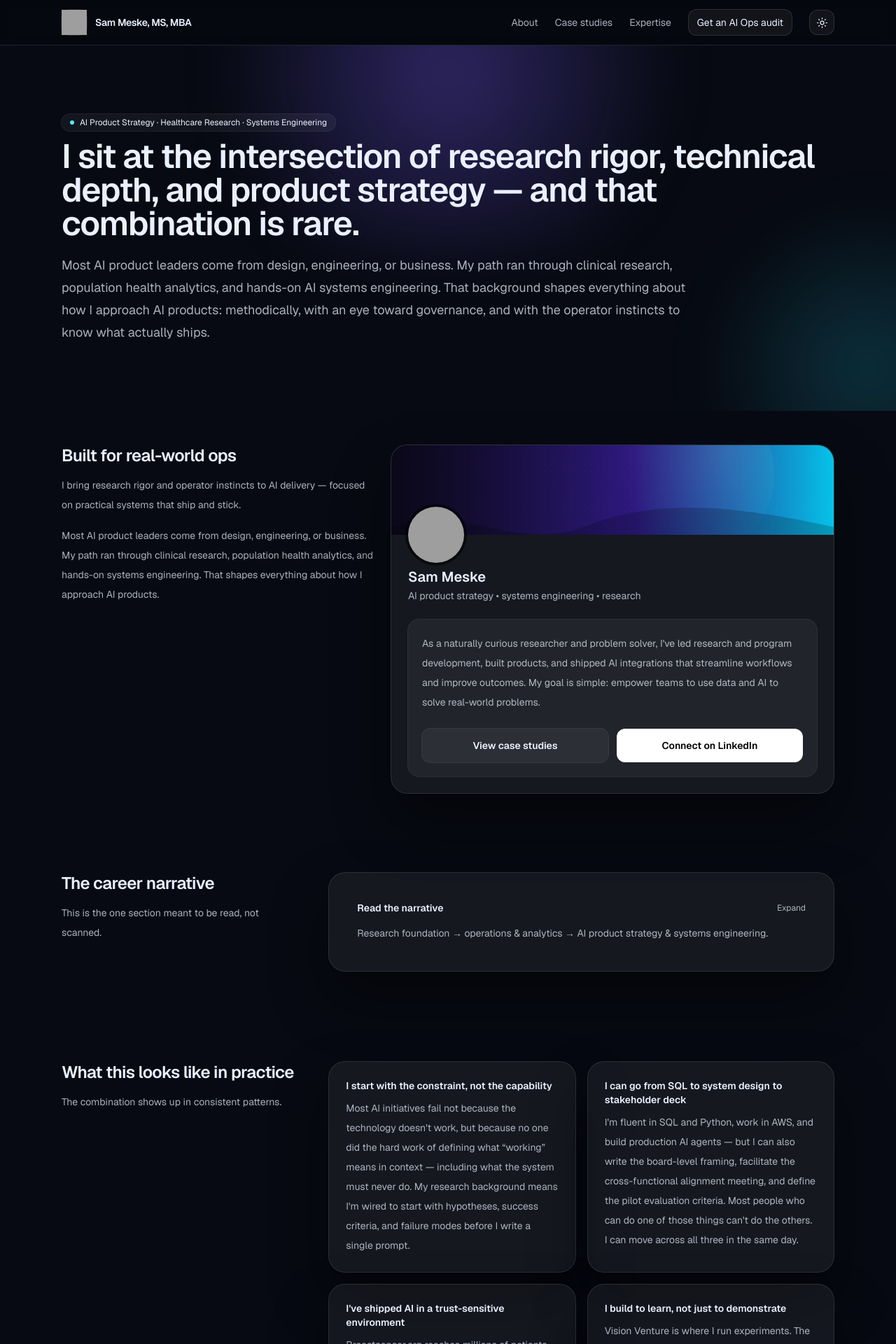
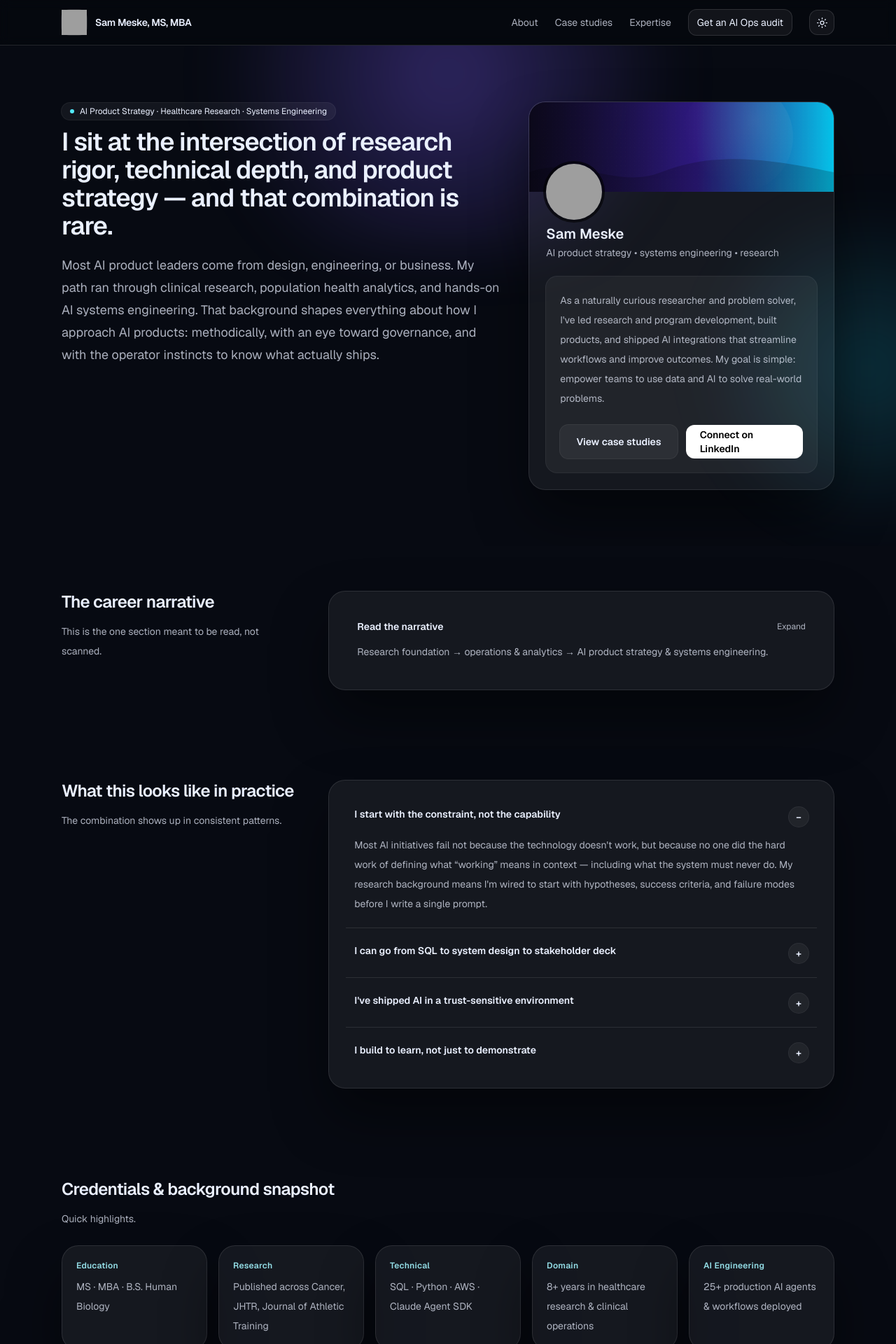
Before and after one commit to smeske10/sam-meske-portfolio, a Next.js app in the folder vision-venture-site/: page /about in a window 1280 px wide. Shown: the top 1920 px of the page at 70% size. Built offline with nearby package versions, Linux system fonts and the light colour scheme; no server answers; grey boxes are pictures that could not be loaded.

Commit message:
About: add ops card beside hero; practice accordion single-open

```diff
--- a/vision-venture-site/src/app/about/page.tsx
+++ b/vision-venture-site/src/app/about/page.tsx
@@ -1,6 +1,7 @@
 import { SiteHeader } from "@/components/SiteHeader";
 import { SiteFooter } from "@/components/SiteFooter";
-import { BuiltForOpsSection } from "@/components/BuiltForOpsSection";
+import { BuiltForOpsProfileCard } from "@/components/home/built-for-ops-profile-card";
+import { PracticeAccordion } from "@/components/about/PracticeAccordion";
 export const metadata = {
   title: "About — Sam Meske",
   description:
@@ -27,7 +28,7 @@ function SectionTitle({
           {eyebrow}
         </p>
       ) : null}
-      <h1 className="text-3xl font-semibold tracking-tight md:text-5xl">
+      <h1 className="text-3xl font-semibold tracking-tight md:text-4xl">
         {title}
       </h1>
       {subtitle ? (
@@ -51,16 +52,21 @@ export default function AboutPage() {
             <div className="absolute right-[-240px] top-[180px] h-[560px] w-[560px] rounded-full bg-[radial-gradient(circle_at_center,rgba(34,211,238,0.20),transparent_60%)] blur-2xl" />
           </div>
 
-          <div className="vv-container relative py-16 md:py-24">
-            <SectionTitle
-              eyebrow="AI Product Strategy · Healthcare Research · Systems Engineering"
-              title="I sit at the intersection of research rigor, technical depth, and product strategy — and that combination is rare."
-              subtitle="Most AI product leaders come from design, engineering, or business. My path ran through clinical research, population health analytics, and hands-on AI systems engineering. That background shapes everything about how I approach AI products: methodically, with an eye toward governance, and with the operator instincts to know what actually ships."
-            />
+          <div className="vv-container relative py-16 md:py-20">
+            <div className="grid items-start gap-10 md:grid-cols-12">
+              <div className="md:col-span-7">
+                <SectionTitle
+                  eyebrow="AI Product Strategy · Healthcare Research · Systems Engineering"
+                  title="I sit at the intersection of research rigor, technical depth, and product strategy — and that combination is rare."
+                  subtitle="Most AI product leaders come from design, engineering, or business. My path ran through clinical research, population health analytics, and hands-on AI systems engineering. That background shapes everything about how I approach AI products: methodically, with an eye toward governance, and with the operator instincts to know what actually ships."
+                />
+              </div>
+              <div className="md:col-span-5">
+                <BuiltForOpsProfileCard />
+              </div>
+            </div>
           </div>
         </section>
-
-        <BuiltForOpsSection />
 
         <section id="narrative" className="vv-container py-12 md:py-16">
           <div className="grid gap-10 md:grid-cols-12">
@@ -145,31 +151,30 @@ export default function AboutPage() {
               </p>
             </div>
             <div className="md:col-span-8">
-              <div className="grid gap-4 md:grid-cols-2">
-                {[
+              <PracticeAccordion
+                items={[
                   {
-                    t: "I start with the constraint, not the capability",
-                    d: "Most AI initiatives fail not because the technology doesn't work, but because no one did the hard work of defining what “working” means in context — including what the system must never do. My research background means I'm wired to start with hypotheses, success criteria, and failure modes before I write a single prompt.",
+                    title: "I start with the constraint, not the capability",
+                    content:
+                      "Most AI initiatives fail not because the technology doesn't work, but because no one did the hard work of defining what “working” means in context — including what the system must never do. My research background means I'm wired to start with hypotheses, success criteria, and failure modes before I write a single prompt.",
                   },
                   {
-                    t: "I can go from SQL to system design to stakeholder deck",
-                    d: "I'm fluent in SQL and Python, work in AWS, and build production AI agents — but I can also write the board-level framing, facilitate the cross-functional alignment meeting, and define the pilot evaluation criteria. Most people who can do one of those things can't do the others. I can move across all three in the same day.",
+                    title: "I can go from SQL to system design to stakeholder deck",
+                    content:
+                      "I'm fluent in SQL and Python, work in AWS, and build production AI agents — but I can also write the board-level framing, facilitate the cross-functional alignment meeting, and define the pilot evaluation criteria. Most people who can do one of those things can't do the others. I can move across all three in the same day.",
                   },
                   {
-                    t: "I've shipped AI in a trust-sensitive environment",
-                    d: "Breastcancer.org reaches millions of patients navigating active treatment. That's not a context where you deploy fast and fix it later. My experience designing AI products there — sourcing transparency requirements, hard guardrails against clinical interpretation, escalation pathways, medical review workflows — is directly applicable anywhere AI is touching something that actually matters.",
+                    title: "I've shipped AI in a trust-sensitive environment",
+                    content:
+                      "Breastcancer.org reaches millions of patients navigating active treatment. That's not a context where you deploy fast and fix it later. My experience designing AI products there — sourcing transparency requirements, hard guardrails against clinical interpretation, escalation pathways, medical review workflows — is directly applicable anywhere AI is touching something that actually matters.",
                   },
                   {
-                    t: "I build to learn, not just to demonstrate",
-                    d: "Vision Venture is where I run experiments. The agentic delivery systems, GEO audit intelligence platforms, and content operations pipelines I've built there aren't demos — they're production systems I use and iterate on. It's where the gap between \"I understand this conceptually\" and \"I've debugged this at 11pm\" closes.",
+                    title: "I build to learn, not just to demonstrate",
+                    content:
+                      "Vision Venture is where I run experiments. The agentic delivery systems, GEO audit intelligence platforms, and content operations pipelines I've built there aren't demos — they're production systems I use and iterate on. It's where the gap between “I understand this conceptually” and “I've debugged this at 11pm” closes.",
                   },
-                ].map((x) => (
-                  <div key={x.t} className="vv-card rounded-3xl p-6">
-                    <div className="text-sm font-semibold">{x.t}</div>
-                    <p className="vv-muted mt-2 text-sm leading-7">{x.d}</p>
-                  </div>
-                ))}
-              </div>
+                ]}
+              />
             </div>
           </div>
         </section>
--- /dev/null
+++ b/vision-venture-site/src/components/about/PracticeAccordion.tsx
@@ -0,0 +1,56 @@
+"use client";
+
+import { useId, useState } from "react";
+
+export interface PracticeAccordionItem {
+  title: string;
+  content: string;
+}
+
+export function PracticeAccordion({ items }: { items: PracticeAccordionItem[] }) {
+  const baseId = useId();
+  const [openIndex, setOpenIndex] = useState<number>(0);
+
+  return (
+    <div className="vv-card rounded-3xl p-4 md:p-6">
+      <div className="divide-y divide-white/10">
+        {items.map((item, index) => {
+          const isOpen = openIndex === index;
+          const buttonId = `${baseId}-btn-${index}`;
+          const panelId = `${baseId}-panel-${index}`;
+
+          return (
+            <div key={item.title} className="py-2 first:pt-0 last:pb-0">
+              <button
+                type="button"
+                id={buttonId}
+                className="vv-focus-ring flex w-full items-start justify-between gap-4 rounded-2xl px-3 py-3 text-left hover:bg-white/5"
+                aria-expanded={isOpen}
+                aria-controls={panelId}
+                onClick={() => setOpenIndex(isOpen ? -1 : index)}
+              >
+                <span className="text-sm font-semibold leading-6">
+                  {item.title}
+                </span>
+                <span className="mt-0.5 inline-flex h-7 w-7 flex-none items-center justify-center rounded-full bg-white/5 text-sm font-semibold ring-1 ring-white/10">
+                  {isOpen ? "−" : "+"}
+                </span>
+              </button>
+
+              {isOpen ? (
+                <div
+                  id={panelId}
+                  role="region"
+                  aria-labelledby={buttonId}
+                  className="px-3 pb-3"
+                >
+                  <p className="vv-muted text-sm leading-7">{item.content}</p>
+                </div>
+              ) : null}
+            </div>
+          );
+        })}
+      </div>
+    </div>
+  );
+}
```
